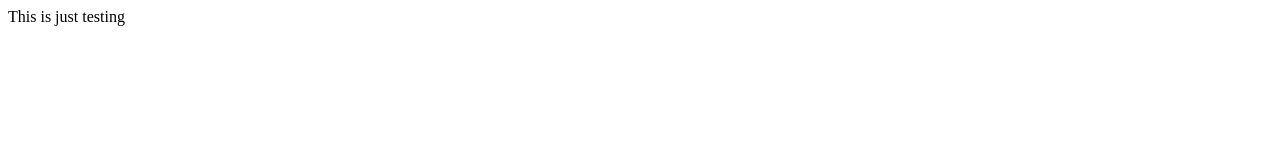
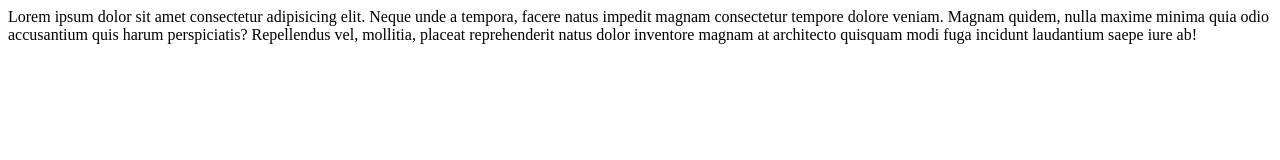
Before and after one commit to anilsbcod/firstgitrepo, a plain HTML site: page index.html in a window 1280 px wide. Drawn offline with Linux system fonts and the light colour scheme.

Commit message:
This is my second Commit

```diff
--- a/index.html
+++ b/index.html
@@ -6,6 +6,6 @@
     <title>Document</title>
 </head>
 <body>
-    This is just testing
+    Lorem ipsum dolor sit amet consectetur adipisicing elit. Neque unde a tempora, facere natus impedit magnam consectetur tempore dolore veniam. Magnam quidem, nulla maxime minima quia odio accusantium quis harum perspiciatis? Repellendus vel, mollitia, placeat reprehenderit natus dolor inventore magnam at architecto quisquam modi fuga incidunt laudantium saepe iure ab!
 </body>
 </html>
```
